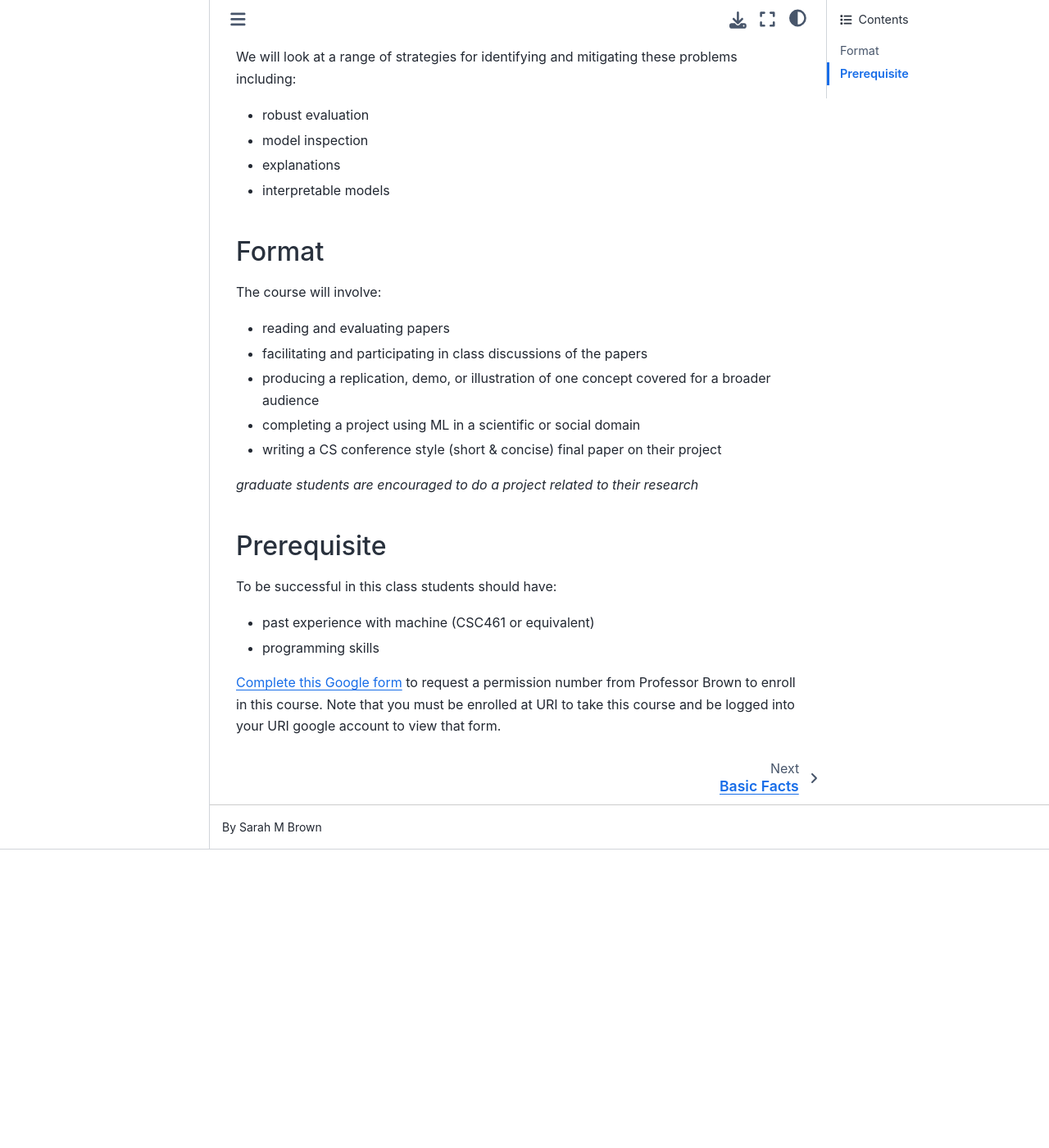
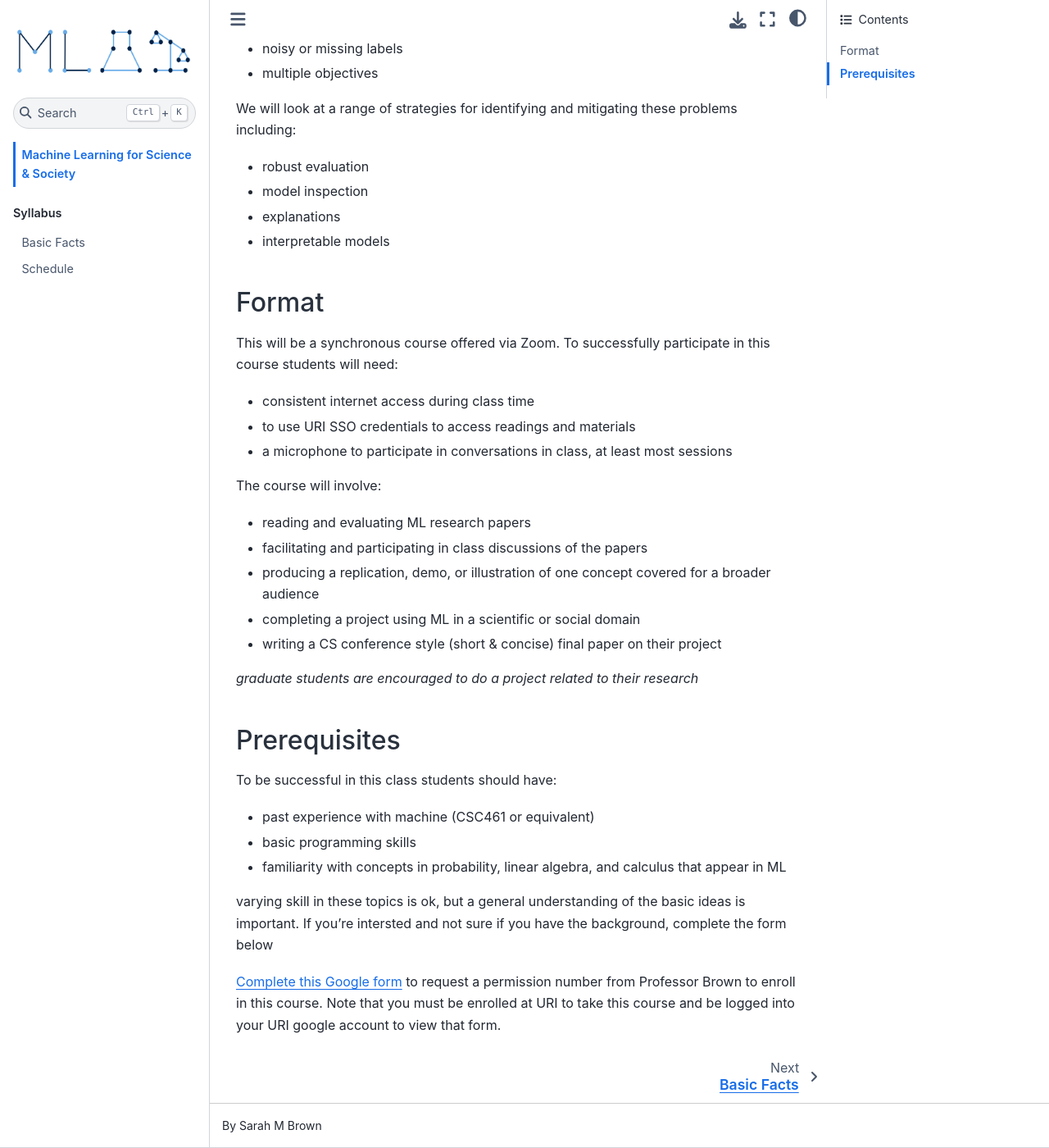
Before and after one commit to ml4scisoc/ml4scisoc.github.io, a Jupyter Book: the page built from about.md, in a window 1280 px wide and 1400 px high, scrolled down 502 px. Shown: the whole window at 82% size. Built offline with Jupyter Book 1.0.4 settings and Sphinx 7.4.7 and the Sphinx Book theme 1.1.4, drawn with Linux system fonts in a browser that asks for light colours; before the commit the page ends 1538 px from its top, so only the background shows below that; some of the changed text lies outside the part shown.

Commit message:
fix info

```diff
--- a/about.md
+++ b/about.md
@@ -2,10 +2,10 @@
 # Machine Learning for Science & Society
 
 
-Spring 2021
-Tuesdays 5:30-8:15
-Professor Sarah Brown
-CSC 592: Topics in Computer Science
+- Spring 2021
+- Tuesdays 5:30-8:15
+- Professor Sarah Brown
+- CSC 592: Topics in Computer Science
 
 
 In this class, we will address the challenges in applying machine learning to scientific research and in high stakes social contexts. On the science side, we will examine the role of ML in research, in particular how it works within knowledge production and how to evaluate ML in line with domain norms. On the social side, we will consider how to ensure ML-based algorithmic decision making systems uphold social values, with a focus on fairness. While these two applications are distinct, many of the challenges translate into common technical problems. Some of the common challenges include:
@@ -38,8 +38,15 @@
 
 ## Format
 
+This will be a synchronous course offered via Zoom. To successfully participate in this course students will need:
+
+- consistent internet access during class time
+- to use URI SSO credentials to access readings and materials
+- a microphone to participate in conversations in class, at least most sessions
+
+
 The course will involve:
-- reading and evaluating papers
+- reading and evaluating ML research papers
 - facilitating and participating in class discussions of the papers
 - producing a replication, demo, or illustration of one concept covered for a broader audience
 - completing a project using ML in a scientific or social domain
@@ -56,11 +63,16 @@
 -  -->
 
 
-## Prerequisite
+
+## Prerequisites
 
 To be successful in this class students should have:
 - past experience with machine  (CSC461 or equivalent)
-- programming skills
+- basic programming skills
+- familiarity with concepts in probability, linear algebra, and calculus that appear in ML
+
+varying skill in these topics is ok, but a general understanding of the basic ideas is important.  If you're intersted and not sure if you have the background, complete the form below
+<!-- we won't be working through a lot of derivations, but papers and discussions will rely on having an understanding of conditional probability, optimization,  -->
 
 
 [Complete this Google form](https://forms.gle/XouLBRikos7J4Lpg7) to request a permission number from Professor Brown to enroll in this course. Note that you must be enrolled at URI to take this course and be logged into your URI google account to view that form.
```
